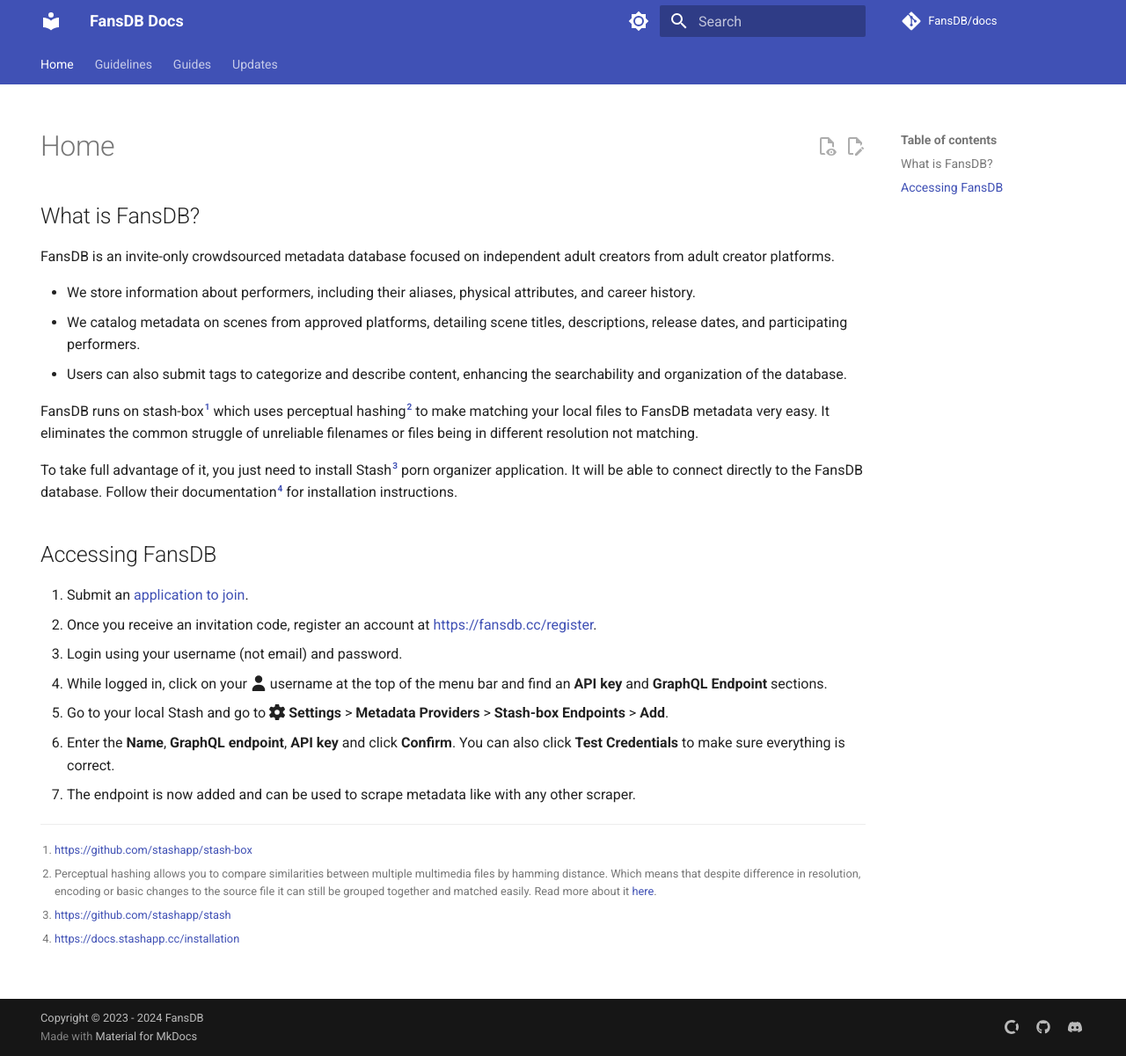
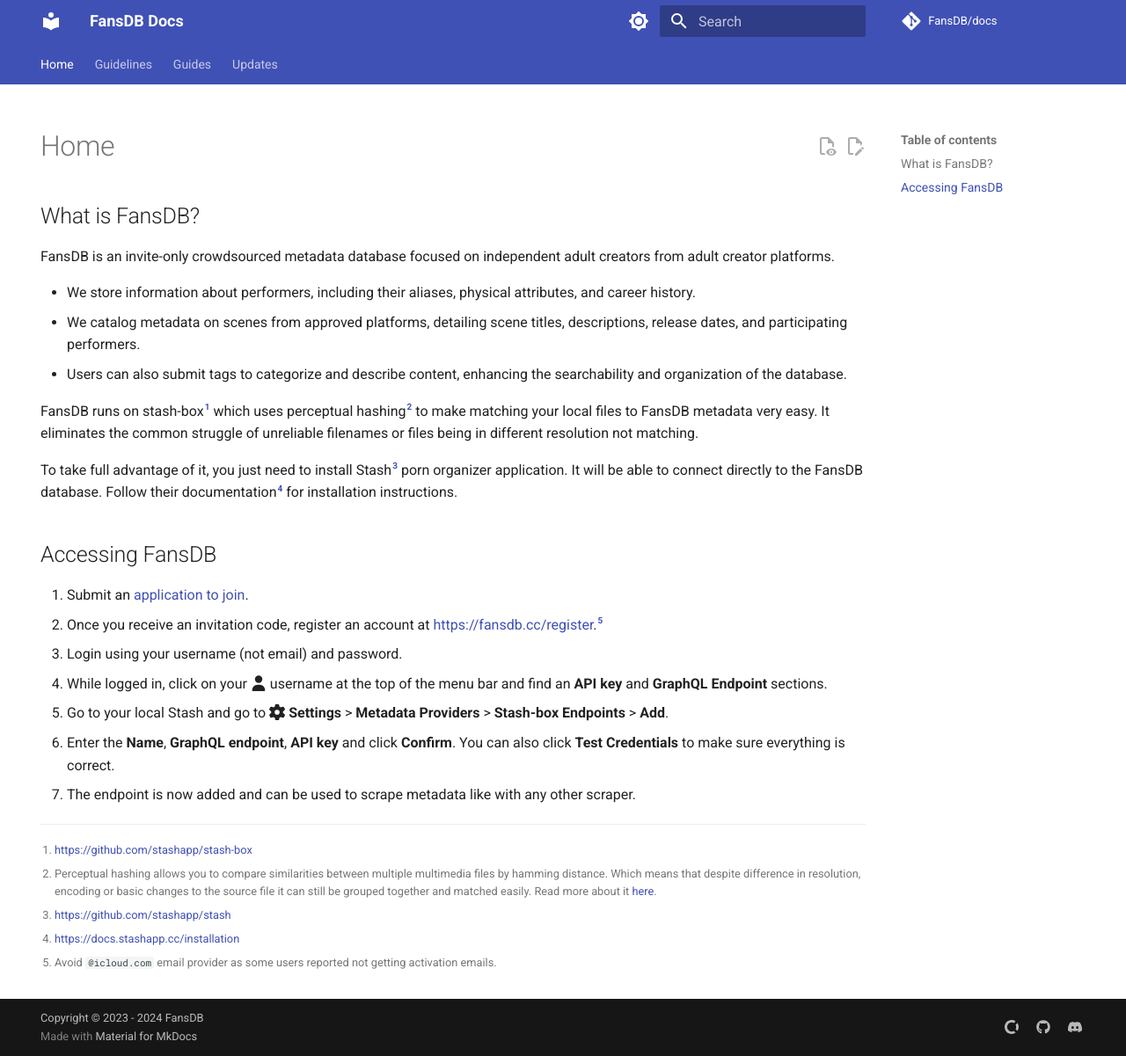
Before and after one commit to FansDB/docs, an MkDocs documentation site: the page built from docs/index.md, in a window 1280 px wide and 1201 px high. Shown: the whole window at 88% size. Built offline with MkDocs 1.6.1 and Material for MkDocs 9.7.7, drawn with Linux system fonts in a browser that asks for light colours; comment, search, counter and statistics services are not loaded.

Commit message:
Update index.md with email provider warning
Added a note about avoiding '@icloud.com' email provider for registration.

```diff
--- a/docs/index.md
+++ b/docs/index.md
@@ -19,14 +19,16 @@
 ## Accessing FansDB
 
 1. Submit an [application to join](https://cryptpad.fr/form/#/2/form/view/RVkCo6oH3uY53GDaHkbevathvxzgyrxRcijr6cfNNe0/embed/){target=_blank}.
-2. Once you receive an invitation code, register an account at [https://fansdb.cc/register](https://fansdb.cc/register){target=_blank}.
+2. Once you receive an invitation code, register an account at [https://fansdb.cc/register](https://fansdb.cc/register){target=_blank}.[^5]
 3. Login using your username (not email) and password.
 4. While logged in, click on your :fontawesome-solid-user: username at the top of the menu bar and find an **API key** and **GraphQL Endpoint** sections.
 5. Go to your local Stash and go to :fontawesome-solid-gear: **Settings** > **Metadata Providers** > **Stash-box Endpoints** > **Add**.
 6. Enter the **Name**, **GraphQL endpoint**, **API key** and click **Confirm**. You can also click **Test Credentials** to make sure everything is correct.
 7. The endpoint is now added and can be used to scrape metadata like with any other scraper.
 
+
 [^1]: [https://github.com/stashapp/stash-box](https://github.com/stashapp/stash-box){target=_blank}
 [^2]: Perceptual hashing allows you to compare similarities between multiple multimedia files by hamming distance. Which means that despite difference in resolution, encoding or basic changes to the source file it can still be grouped together and matched easily. Read more about it [here](https://en.wikipedia.org/wiki/Perceptual_hashing){target=_blank}.
 [^3]: [https://github.com/stashapp/stash](https://github.com/stashapp/stash){target=_blank}
 [^4]: [https://docs.stashapp.cc/installation](https://docs.stashapp.cc/installation){target=_blank}
+[^5]: Avoid `@icloud.com` email provider as some users reported not getting activation emails.
```
